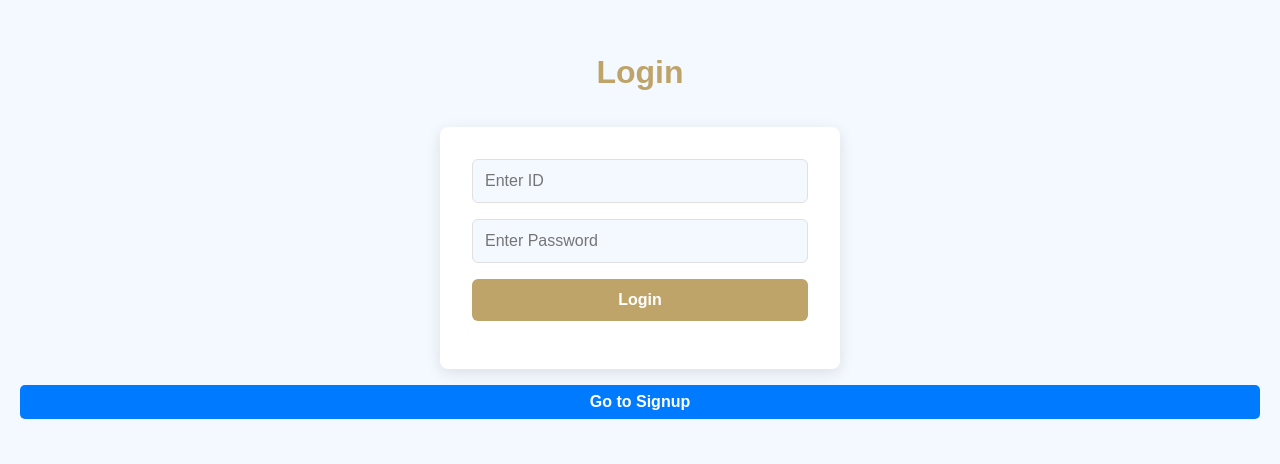
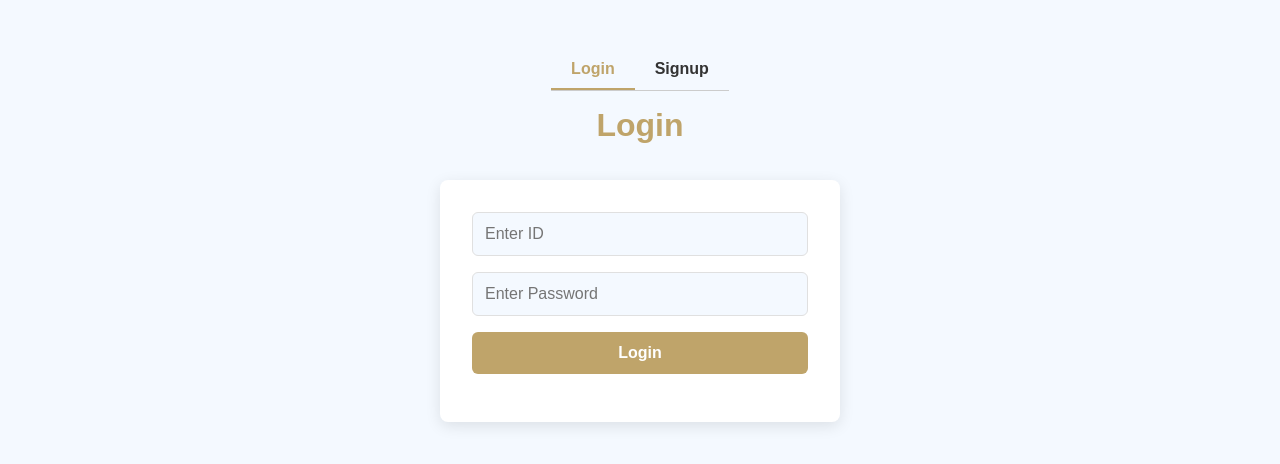
Before and after one commit to CKmellow/QR-code_Attendance_system, a React (Create React App) app in the folder qr-system/: page / in a window 1280 px wide. Shown: the part 164-628 px from the top of the page. Built offline with nearby package versions, Linux system fonts and the light colour scheme.

Commit message:
loginpage Style -added

```diff
--- a/qr-system/src/Pages/LoginPage.css
+++ b/qr-system/src/Pages/LoginPage.css
@@ -66,18 +66,23 @@ button[type="submit"]:hover {
   margin-top: 1rem;
 }
 
-/* Toggle Button */
-.toggle-button {
-  margin-top: 1rem;
-  background-color: #007BFF; /* Blue button */
-  color: white;
-  border: none;
-  padding: 0.5rem 1rem;
-  border-radius: 5px;
-  cursor: pointer;
-  font-size: 1rem;
+/* Tabs for toggling */
+.tabs {
+  display: flex;
+  justify-content: center;
+  margin-bottom: 1rem;
+  border-bottom: 1px solid #ccc;
 }
 
-.toggle-button:hover {
-  background-color: #0056b3; /* Darker blue on hover */
+.tab {
+  padding: 10px 20px;
+  cursor: pointer;
+  font-weight: bold;
+  color: #333;
+  transition: border-bottom 0.3s ease, color 0.3s ease;
 }
+
+.tab.active {
+  color: #BFA46A;
+  border-bottom: 2px solid #BFA46A;
+}
--- a/qr-system/src/Pages/LoginPage.js
+++ b/qr-system/src/Pages/LoginPage.js
@@ -6,7 +6,7 @@ const LoginPage = () => {
   const [_id, setId] = useState('');
   const [password, setPassword] = useState('');
   const [errorMessage, setErrorMessage] = useState('');
-  const [showSignup, setShowSignup] = useState(false); // Toggle between login and signup
+  const [isLogin, setIsLogin] = useState(true); // Toggle between login and signup
   const [signupData, setSignupData] = useState({
     fname: '',
     lname: '',
@@ -62,7 +62,7 @@ const LoginPage = () => {
 
       if (response.status === 201) {
         setErrorMessage('Signup successful! You can now log in.');
-        setShowSignup(false);
+        setIsLogin(true); // Switch to login view
       } else {
         setErrorMessage(data.message);
       }
@@ -74,8 +74,24 @@ const LoginPage = () => {
 
   return (
     <div className="login-container">
-      <h2>{showSignup ? 'Signup' : 'Login'}</h2>
-      {!showSignup ? (
+      {/* Tabs for toggling between Login and Signup */}
+      <div className="tabs">
+        <div
+          className={`tab ${isLogin ? 'active' : ''}`}
+          onClick={() => setIsLogin(true)}
+        >
+          Login
+        </div>
+        <div
+          className={`tab ${!isLogin ? 'active' : ''}`}
+          onClick={() => setIsLogin(false)}
+        >
+          Signup
+        </div>
+      </div>
+
+      <h2>{isLogin ? 'Login' : 'Signup'}</h2>
+      {isLogin ? (
         <form onSubmit={handleLogin}>
           <input
             type="text"
@@ -136,12 +152,6 @@ const LoginPage = () => {
         </form>
       )}
       {errorMessage && <p className="error-message">{errorMessage}</p>}
-      <button
-        className="toggle-button"
-        onClick={() => setShowSignup(!showSignup)}
-      >
-        {showSignup ? 'Go to Login' : 'Go to Signup'}
-      </button>
     </div>
   );
 };
```
